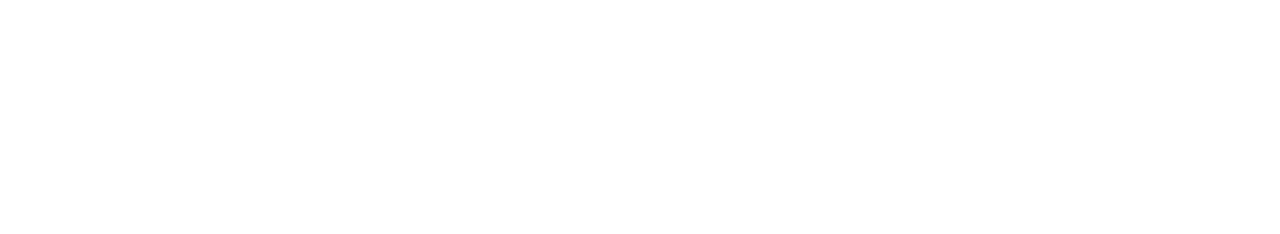
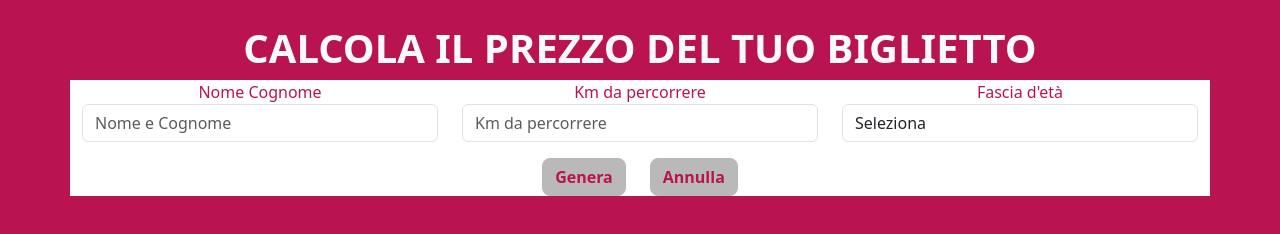
Before and after one commit to aletardio/js-biglietto-treno-form, a plain HTML site: page index.html in a window 1280 px wide. Drawn offline with nearby package versions, Linux system fonts and the light colour scheme.

Commit message:
created container with input group and buttons

```diff
--- /dev/null
+++ b/css/style.css
@@ -0,0 +1,33 @@
+* {
+    padding: 0;
+    margin: 0;
+    box-sizing: border-box;
+}
+
+body {
+    background-color: #B91450;
+}
+
+.container {
+    background-color: #fff;
+}
+
+.text-red {
+    color: #B91450;
+    text-align: center;
+}
+
+.btn-generate {
+    font-weight: 800;
+    background-color: #b9b9b9;
+    color: #B91450;
+    padding: 6px 12px;
+    border: 1px solid #b9b9b9;
+    border-radius: 8px;
+}
+
+.btn-generate:hover {
+    background-color: #B91450;
+    border: 1px solid #B91450;
+    color: #fff;
+}
--- a/index.html
+++ b/index.html
@@ -3,10 +3,43 @@
 <head>
     <meta charset="UTF-8">
     <meta name="viewport" content="width=device-width, initial-scale=1.0">
+    <link href="https://cdn.jsdelivr.net/npm/bootstrap@5.3.2/dist/css/bootstrap.min.css"
+    rel="stylesheet" integrity="sha384-T3c6CoIi6uLrA9TneNEoa7RxnatzjcDSCmG1MXxSR1GAsXEV/Dwwykc2MPK8M2HN" crossorigin="anonymous">
+    <link rel="stylesheet" href="./css/style.css">
     <title>Calcolo del prezzo del biglietto del treno</title>
 </head>
 <body>
-
+    <h1 class=" fw-bold text-uppercase text-light text-center mt-4">calcola il prezzo del tuo biglietto</h1>
+    <div class="container">
+        <div class="row">
+            <div class="col-4">
+                <div class="text-red">
+                    Nome Cognome
+                </div>
+                <input type="text" id="name" name="name" placeholder="Nome e Cognome" class="form-control">
+            </div>
+            <div class="col-4">
+                <div class="text-red">
+                    Km da percorrere
+                </div>
+                <input type="text" id="kilometers" name="kilometers" placeholder="Km da percorrere" class="form-control">
+            </div>
+            <div class="col-4">
+                <div class="text-red">
+                    Fascia d'età
+                </div>
+                <select name="age" id="age" class="form-control">
+                    <option value="">Seleziona</option>
+                    <option value="Max">Maggiorenne</option>
+                    <option value="Min">Minorenne</option>
+                </select>
+            </div>
+            <div class="col-12 d-flex justify-content-center">
+                <button class="btn-generate mt-3">Genera</button>
+                <button class="btn-generate mt-3 ms-4">Annulla</button>
+            </div>
+        </div>
+    </div>
 
     <script type="text/javascript" src="./js/script.js"></script>
 </body>
```
